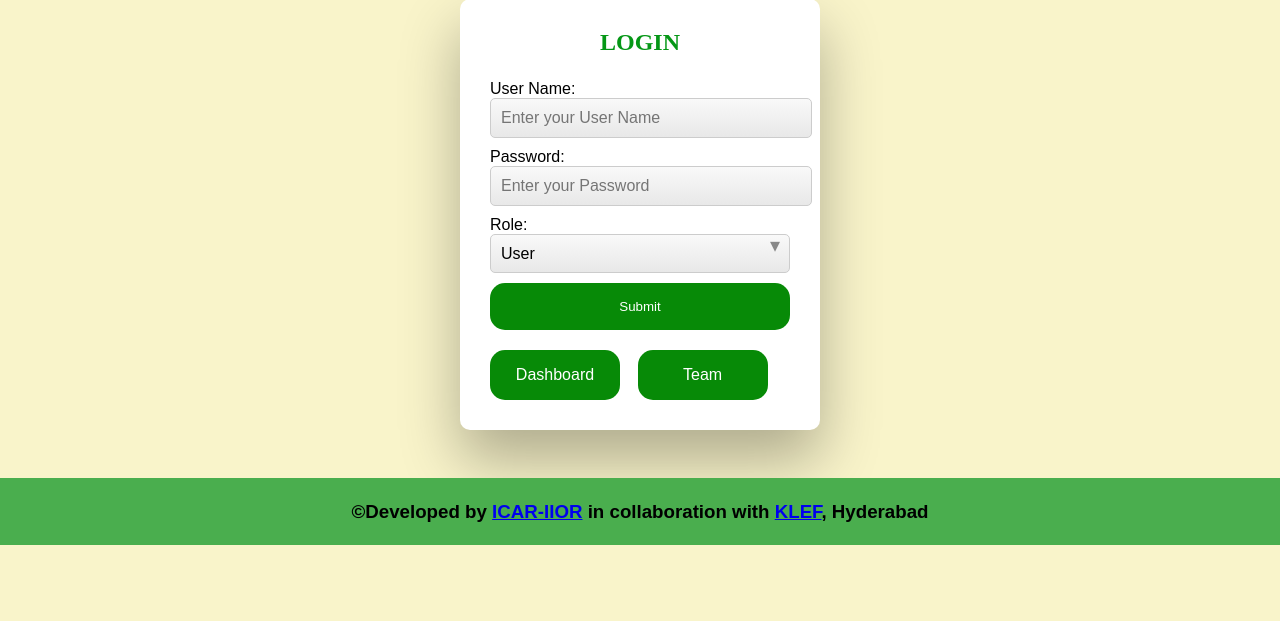
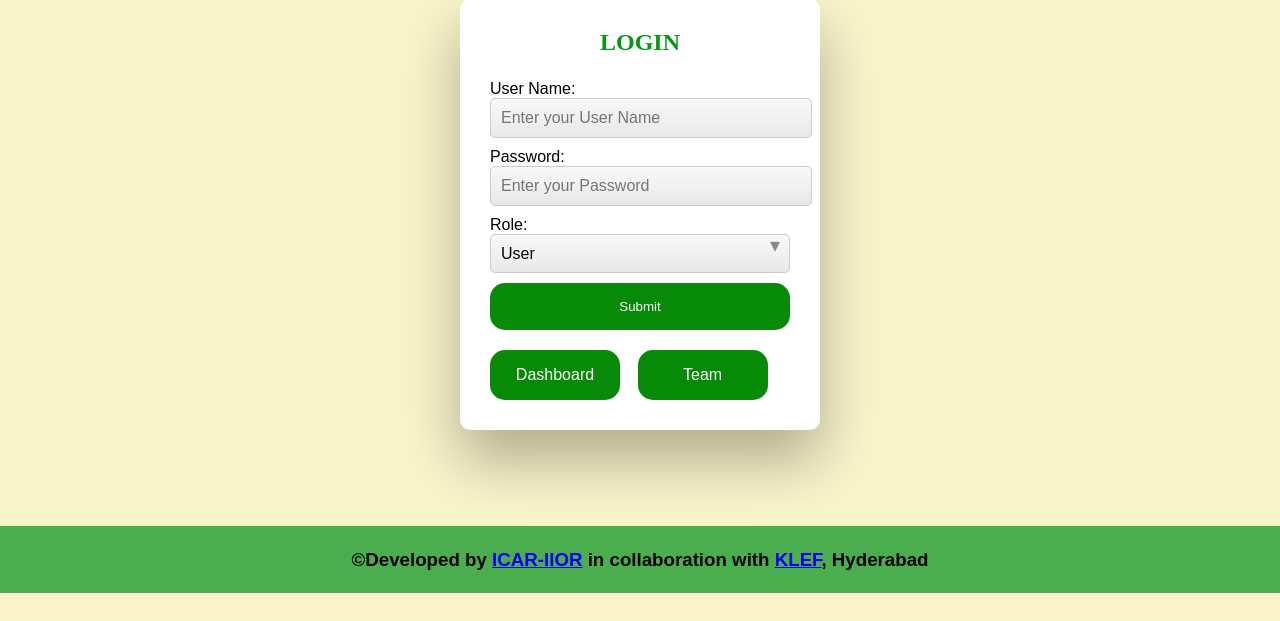
Before and after one commit to Satya-Sreekar/Image-repository, a PHP site: page / in a window 1280 px wide. Shown: the part 184-805 px from the top of the page. Run offline with PHP 8.4, Linux system fonts and the light colour scheme.

Commit message:
changes to the footer

```diff
--- a/index.css
+++ b/index.css
@@ -139,10 +139,10 @@
         cursor: pointer;
       }
       footer{
-        position: relative;
-         right: 0;bottom:0;left:0;
-        margin-top: 6vh;
-        margin-bottom: 0;
+        /* position: relative;
+        /* right: 0;bottom:0;left:0; */
+        /* margin-top: 6vh; */
+        margin-bottom: 0; */
         padding: 0.5vh;
         background-color: #4aae4e;
         text-align: center;
@@ -171,8 +171,7 @@
         }
       }
       footer{
-        margin-top: 6vh;
-        margin-bottom: 0;
+        margin-top: 12vh;
         padding: 0.5vh;
         background-color: #4aae4e;
         text-align: center;
```
